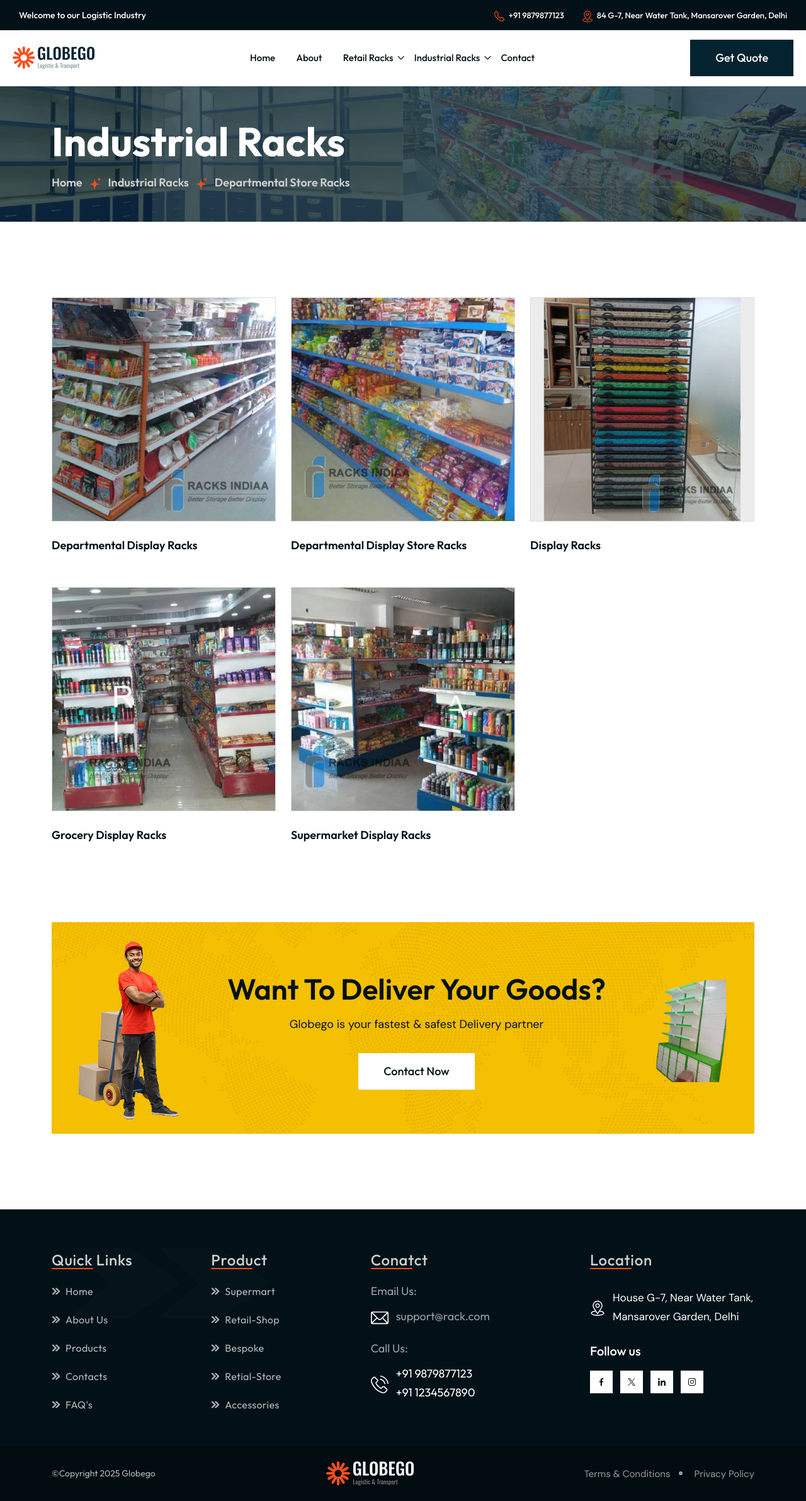
After one commit to proanubhav/rack-site, a PHP site: page /departmental-store.php in a window 1280 px wide. The commit adds this page. Shown: the whole page at 63% size. Run offline with PHP 8.4, Linux system fonts and the light colour scheme; some libraries are stand-ins or nearby versions.

Commit message:
departmental-store product listed

```diff
--- a/common/header.php
+++ b/common/header.php
@@ -85,7 +85,7 @@
                         <li><a href="books-and-library-racks.php">Books &amp; Library Racks</a></li>
                         <li><a href="bag-racks.php">Bag Racks</a></li>
                         <li><a href="footwear-racks.php">Footwear Racks</a></li>
-                        <li><a href="supermarket-racks.php">Departmental Store Racks</a></li>
+                        <li><a href="departmental-store.php">Departmental Store Racks</a></li>
                     </ul>
                 </li>
                 <li class="menu-item-has-children">
--- /dev/null
+++ b/departmental-store.php
@@ -0,0 +1,116 @@
+<!DOCTYPE html>
+<html lang="en">
+
+
+<!-- Mirrored from demo.qzency.com/html/globego/preview/shop-list.php by HTTrack Website Copier/3.x [XR&CO'2014], Fri, 15 Aug 2025 17:34:01 GMT -->
+<head>
+    <meta charset="UTF-8" />
+    <meta name="viewport" content="width=device-width, initial-scale=1.0" />
+      <?php include 'common/css.php'; ?>
+</head>
+
+<body class="tt-magic-cursor">
+
+     <?php include 'common/header.php'; ?>
+
+    <!-- breadcrumb-section start -->
+    <div class="breadcrumb-section">
+        <div class="container">
+            <div class="row">
+                <div class="col-lg-12">
+                    <div class="banner-wrapper">
+                        <div class="banner-content">
+                            <h1>Industrial Racks</h1>
+                            <ul class="breadcrumb-list">
+                                <li><a href="index.php">Home</a></li>
+                                <li>
+                                    <svg width="21" height="21" viewBox="0 0 21 21" fill="none"
+                                        xmlns="http://www.w3.org/2000/svg">
+                                        <path
+                                            d="M16.6819 11.6277C11.2247 12.5252 10.2545 13.6653 9.52681 20.3112C9.50245 20.5296 9.18703 20.5296 9.16288 20.3112C8.43523 13.6653 7.46503 12.5496 2.00755 11.6277C1.78915 11.6035 1.78915 11.2883 2.00755 11.264C7.46503 10.3666 8.43523 9.25091 9.16288 2.60483C9.18703 2.38643 9.50245 2.38643 9.52681 2.60483C10.2543 9.25091 11.2245 10.3425 16.6819 11.264C16.876 11.2883 16.876 11.5792 16.6819 11.6277ZM19.0106 3.96311C17.3124 4.30289 16.8273 4.86065 16.5364 6.84956C16.5123 7.06796 16.1968 7.06796 16.1727 6.84956C15.8816 4.86065 15.3965 4.30268 13.6987 3.93896C13.6573 3.9297 13.6204 3.90663 13.5939 3.87355C13.5674 3.84048 13.553 3.79937 13.553 3.757C13.553 3.71463 13.5674 3.67352 13.5939 3.64045C13.6204 3.60737 13.6573 3.5843 13.6987 3.57503C15.3724 3.23546 15.8816 2.6777 16.1725 0.688794C16.1968 0.470394 16.5123 0.470394 16.5364 0.688794C16.8275 2.67749 17.3126 3.23546 19.0106 3.59939C19.2047 3.64769 19.2047 3.93896 19.0106 3.96311Z"
+                                            fill="#F84E1D" />
+                                    </svg>
+                                </li>
+                                <li>Industrial Racks</li>
+                                <li>
+                                    <svg width="21" height="21" viewBox="0 0 21 21" fill="none"
+                                        xmlns="http://www.w3.org/2000/svg">
+                                        <path
+                                            d="M16.6819 11.6277C11.2247 12.5252 10.2545 13.6653 9.52681 20.3112C9.50245 20.5296 9.18703 20.5296 9.16288 20.3112C8.43523 13.6653 7.46503 12.5496 2.00755 11.6277C1.78915 11.6035 1.78915 11.2883 2.00755 11.264C7.46503 10.3666 8.43523 9.25091 9.16288 2.60483C9.18703 2.38643 9.50245 2.38643 9.52681 2.60483C10.2543 9.25091 11.2245 10.3425 16.6819 11.264C16.876 11.2883 16.876 11.5792 16.6819 11.6277ZM19.0106 3.96311C17.3124 4.30289 16.8273 4.86065 16.5364 6.84956C16.5123 7.06796 16.1968 7.06796 16.1727 6.84956C15.8816 4.86065 15.3965 4.30268 13.6987 3.93896C13.6573 3.9297 13.6204 3.90663 13.5939 3.87355C13.5674 3.84048 13.553 3.79937 13.553 3.757C13.553 3.71463 13.5674 3.67352 13.5939 3.64045C13.6204 3.60737 13.6573 3.5843 13.6987 3.57503C15.3724 3.23546 15.8816 2.6777 16.1725 0.688794C16.1968 0.470394 16.5123 0.470394 16.5364 0.688794C16.8275 2.67749 17.3126 3.23546 19.0106 3.59939C19.2047 3.64769 19.2047 3.93896 19.0106 3.96311Z"
+                                            fill="#F84E1D" />
+                                    </svg>
+                                </li>
+                                <li>Departmental Store Racks</li>
+                            </ul>
+                        </div>
+                    </div>
+                </div>
+            </div>
+        </div>
+    </div>
+    <!-- breadcrumb-section end -->
+
+    <!-- shop list section start -->
+    <div class="shop-list-section section-padding-top">
+        <div class="container">
+            <div class="row gy-5">
+                <div class="col-lg-4 col-md-6 wow animate fadeInDown" data-wow-delay="200ms" data-wow-duration="1500ms">
+                    <div class="product-card-wrap">
+                        <div class="product-image">
+                            <img src="assets/images-rack/product/retail-racks/departmental-store/Departmental-Display-Racks.jpg" alt="supermarket Rack">
+                        </div>
+                        <div class="product-content">
+                            <h2><a>Departmental Display Racks</a></h2>
+                        </div>
+                    </div>
+                </div>
+                <div class="col-lg-4 col-md-6 wow animate fadeInDown" data-wow-delay="400ms" data-wow-duration="1500ms">
+                    <div class="product-card-wrap">
+                        <div class="product-image">
+                            <img src="assets/images-rack/product/retail-racks/departmental-store/Departmental-Display-Store-Racks.jpg" alt="supermarket Rack">
+                        </div>
+                        <div class="product-content">
+                            <h2><a>Departmental Display Store Racks</a></h2>
+                        </div>
+                    </div>
+                </div>
+                <div class="col-lg-4 col-md-6 wow animate fadeInDown" data-wow-delay="200ms" data-wow-duration="1500ms">
+                    <div class="product-card-wrap">
+                        <div class="product-image">
+                             <img src="assets/images-rack/product/retail-racks/departmental-store/photo-racks.jpg" alt="supermarket Rack">
+                        </div>
+                        <div class="product-content">
+                            <h2><a>Display racks</a></h2>
+                        </div>
+                    </div>
+                </div>
+                 <div class="col-lg-4 col-md-6 wow animate fadeInDown" data-wow-delay="200ms" data-wow-duration="1500ms">
+                    <div class="product-card-wrap">
+                        <div class="product-image">
+                             <img src="assets/images-rack/product/retail-racks/departmental-store/Grocery-Display-Racks.jpg" alt="supermarket Rack">
+                        </div>
+                        <div class="product-content">
+                            <h2><a>Grocery Display Racks</a></h2>
+                        </div>
+                    </div>
+                </div>
+                 <div class="col-lg-4 col-md-6 wow animate fadeInDown" data-wow-delay="200ms" data-wow-duration="1500ms">
+                    <div class="product-card-wrap">
+                        <div class="product-image">
+                             <img src="assets/images-rack/product/retail-racks/departmental-store/Supermarket-Display-Racks.jpg" alt="supermarket Rack">
+                        </div>
+                        <div class="product-content">
+                            <h2><a>Supermarket Display Racks</a></h2>
+                        </div>
+                    </div>
+                </div>
+
+            </div>
+        </div>
+    </div>
+    <!-- shop list section end -->
+
+      <?php include 'common/footer.php'; ?>
+</body>
+
+</html>
```
Also changed, not shown: assets/images-rack/product/retail-racks/departmental-store/Departmental-Display-Racks.jpg (added), assets/images-rack/product/retail-racks/departmental-store/Departmental-Display-Store-Racks.jpg (added), assets/images-rack/product/retail-racks/departmental-store/Grocery-Display-Racks.jpg (added), assets/images-rack/product/retail-racks/departmental-store/Supermarket-Display-Racks.jpg (added), assets/images-rack/product/retail-racks/departmental-store/photo-racks.jpg (added).
